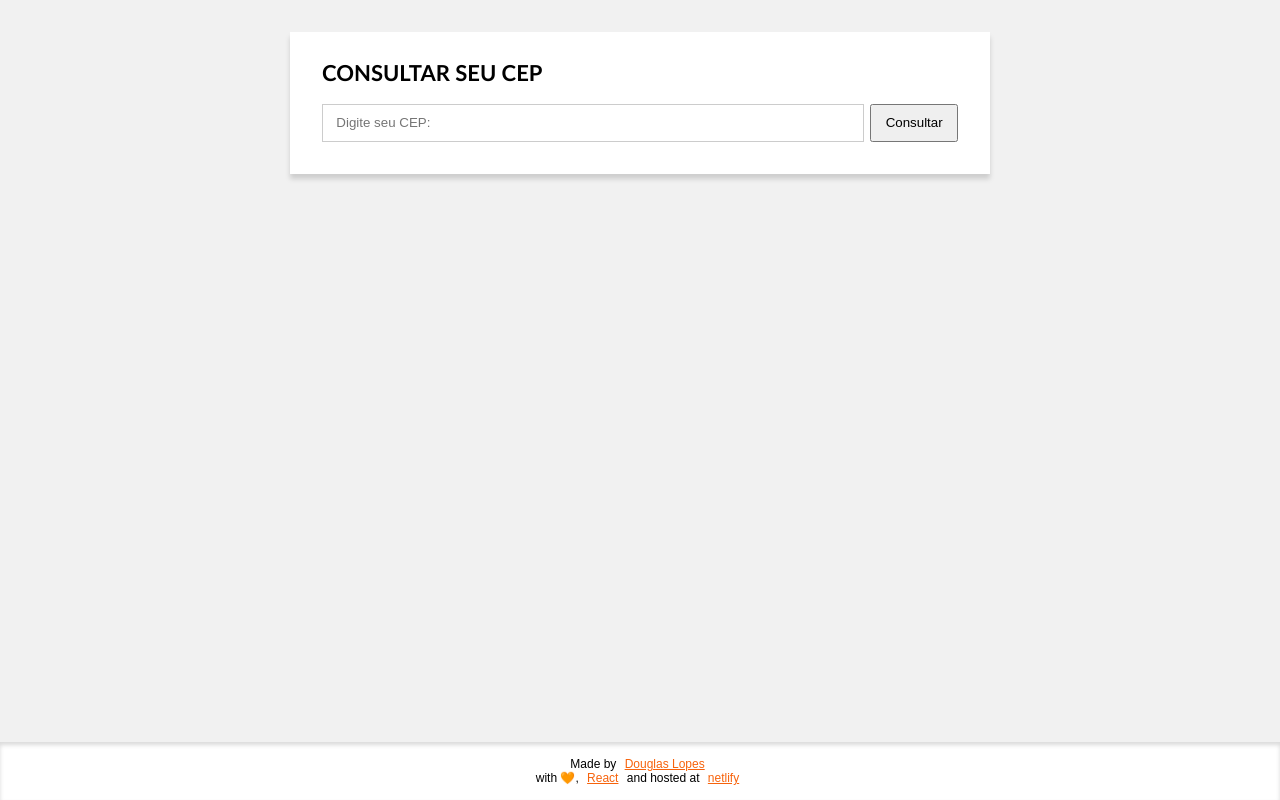
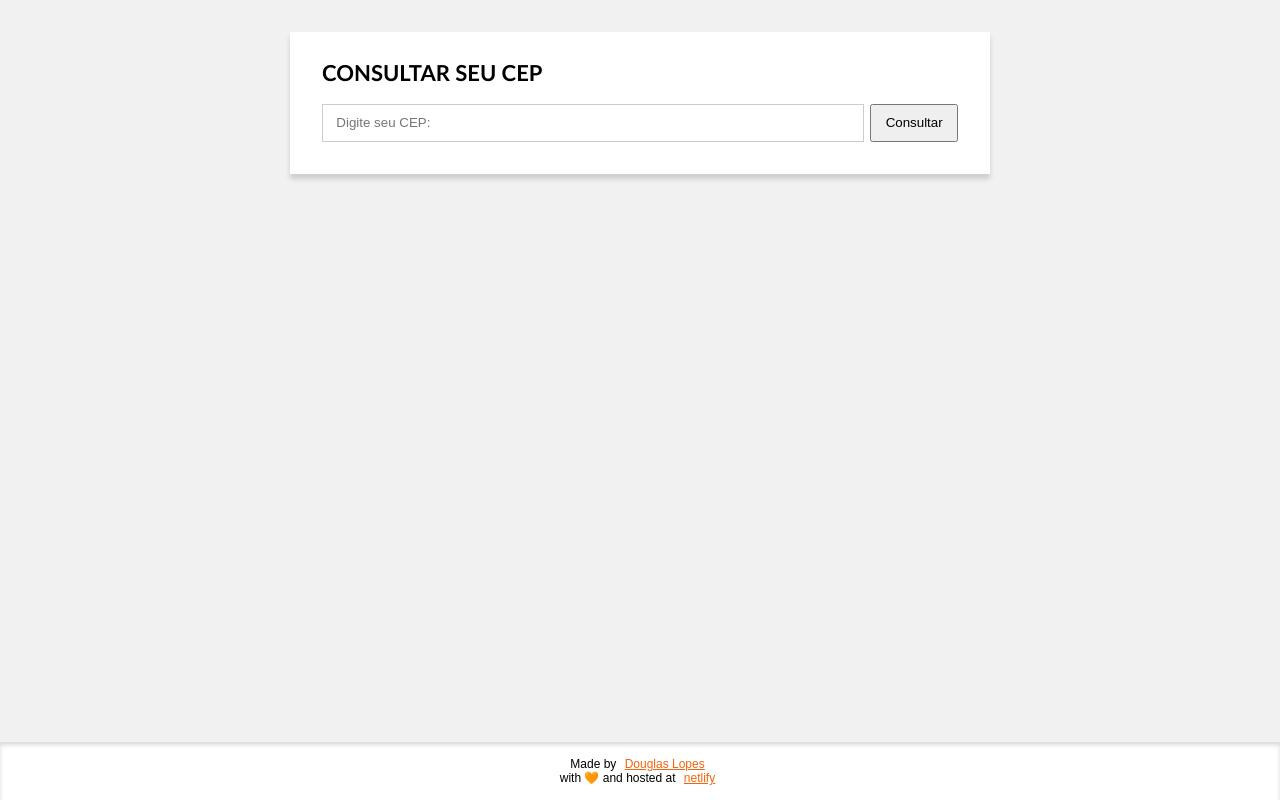
Before and after one commit to DouglasAmarelo/simple-via-cep, a plain HTML site: page index.html in a window 1280 px wide. Drawn offline with Linux system fonts and the light colour scheme; some packages are replaced by stand-ins of ours.

Commit message:
:memo: Correção de texto

```diff
--- a/index.html
+++ b/index.html
@@ -53,10 +53,7 @@
 			Douglas Lopes
 		</a>
 		<br />
-		with <span class="heart" role="img" aria-label="love"> 🧡 </span>,
-		<a class="footer__link" href="https://pt-br.reactjs.org" title="React">
-			React
-		</a>
+		with <span class="heart" role="img" aria-label="love"> 🧡 </span>
 		and hosted at
 		<a class="footer__link" href="https://www.netlify.com" title="netlify">
 			netlify
```
